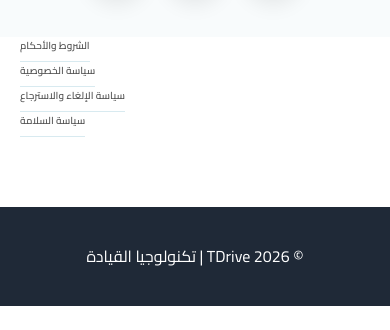
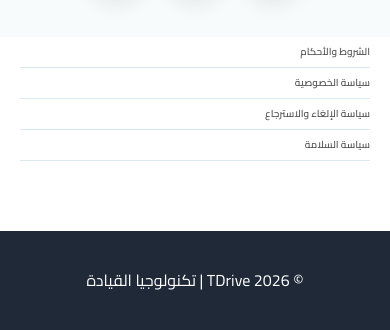
Before and after one commit to LuxM-pixel/TDrive, a plain HTML site: page index.html in a window 390 px wide. Shown: the part 2291-2621 px from the top of the page. Before the commit the page ends 2597 px from the top, so only its background shows below. Drawn offline with Linux system fonts and the light colour scheme; no server answers.

Commit message:
Adjust footer alignment and link styles

```diff
--- a/style.css
+++ b/style.css
@@ -1273,36 +1273,25 @@ color:#555;
     margin:0 0 40px;
     display:flex;
     flex-direction:column;
-    align-items:flex-start;
+    align-items:flex-end;
 }
 
 .footer-links a{
+    display:block;
+    width:100%;
+    text-align:right;
     color:#555;
     text-decoration:none;
-    font-size:15px;
+    font-size:10px;
     font-weight:600;
     border-bottom:1px solid #d8eaf0;
-    padding-bottom:6px;
+    padding:6px 0;
     transition:.3s;
 }
 
 .footer-links a:hover{
     color:#65b7c3;
     border-color:#65b7c3;
-}
-
-@media(max-width:768px){
-
-.footer-links{
-    align-items:flex-end;
-    text-align:right;
-    padding:0 20px;
-}
-
-.footer-links a{
-    font-size:10px;
-}
-
 }
 
 /* ==========================
```
